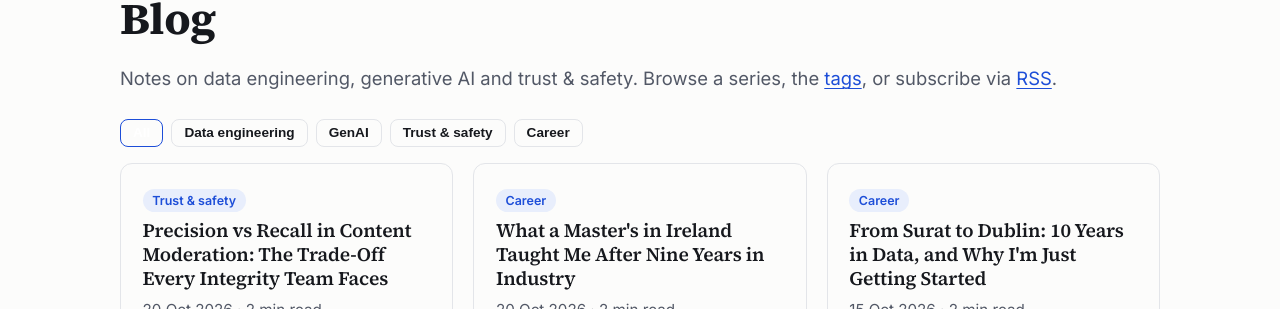
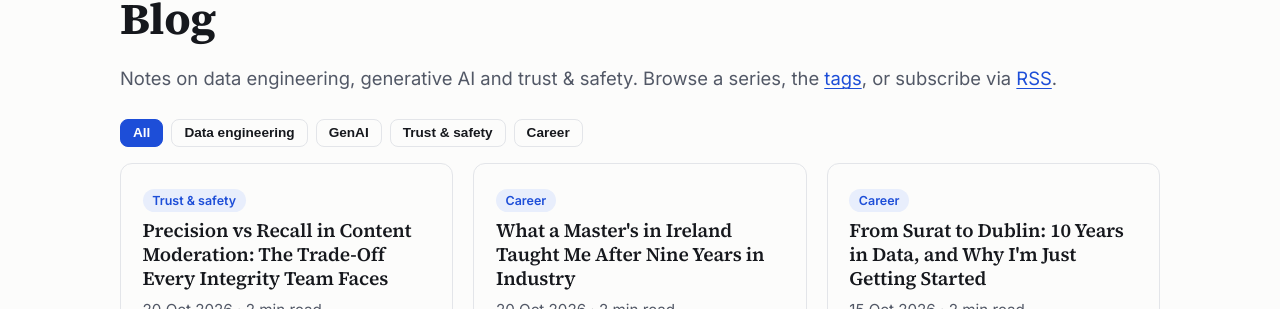
Before and after one commit to malavnaik99/malavnaik99.github.io, a Jekyll site: the page built from blog/index.md, in a window 1280 px wide. Shown: the part 119-428 px from the top of the page. Built offline with Jekyll 4.4.1, drawn with Linux system fonts in a browser that asks for light colours.

Commit message:
Redesign: non-blocking fonts, contents list built at build time (no layout jump), filter button contrast, heading order, HTTPS analytics script; preview serves compressed pages
Co-Authored-By: Claude Opus 5.5 <noreply@anthropic.com>
Claude-Session: https://claude.ai/code/session_01NYfnmhgza8iMHrvY1NMese

```diff
--- a/_layouts/default.html
+++ b/_layouts/default.html
@@ -18,7 +18,9 @@
   <link rel="manifest" href="{{ '/site.webmanifest' | relative_url }}">
   <link rel="preconnect" href="https://fonts.googleapis.com">
   <link rel="preconnect" href="https://fonts.gstatic.com" crossorigin>
-  <link rel="stylesheet" href="https://fonts.googleapis.com/css2?family=Inter:wght@400;500;600&family=Source+Serif+4:opsz,wght@8..60,600;8..60,700&display=swap">
+  {% assign fonts = "https://fonts.googleapis.com/css2?family=Inter:wght@400;500;600&family=Source+Serif+4:opsz,wght@8..60,600;8..60,700&display=swap" %}
+  <link rel="preload" as="style" href="{{ fonts }}" onload="this.onload=null;this.rel='stylesheet'">
+  <noscript><link rel="stylesheet" href="{{ fonts }}"></noscript>
   {% include schema.html %}
   <style>
     :root { color-scheme: light; --bg: #fcfcfb; --surface: #f3f4f6; --text: #16181d; --muted: #525866; --line: #e3e5e9; --accent: #1d4ed8; --accent-soft: #e8eefc; --on-accent: #fff;
@@ -99,7 +101,7 @@
     @media (max-width: 760px) { .hero { grid-template-columns: 1fr; gap: 1.25rem; } .hero img { width: 128px; height: 128px; } }
     .lab { margin-top: 3rem; } .lab h2 { margin-top: 0; font-size: 1.3rem; }
     .filters { display: flex; flex-wrap: wrap; gap: .5rem; margin: 1.5rem 0 .5rem; }
-    .filters [aria-pressed="true"] { background: var(--accent); border-color: var(--accent); color: var(--on-accent); }
+    .filters .btn[aria-pressed="true"] { background: var(--accent); border-color: var(--accent); color: var(--on-accent); }
     .case dl { margin: .4rem 0 .6rem; font-size: .92rem; line-height: 1.55; } .case dt { font-weight: 600; font-size: .78rem; letter-spacing: .06em; text-transform: uppercase; color: var(--muted); margin-top: .6rem; } .case dd { margin: .1rem 0 0; }
     /* posts */
     .lead { font-size: 1.15rem; color: var(--muted); margin: 0 0 .8rem; }
@@ -151,6 +153,6 @@
     </div>
   </footer>
   <script src="{{ '/assets/site.js' | relative_url }}" defer></script>
-  {% if site.goatcounter != "" %}<script data-goatcounter="https://{{ site.goatcounter }}.goatcounter.com/count" async src="//gc.zgo.at/count.js"></script>{% endif %}
+  {% if site.goatcounter != "" %}<script data-goatcounter="https://{{ site.goatcounter }}.goatcounter.com/count" async src="https://gc.zgo.at/count.js"></script>{% endif %}
 </body>
 </html>
--- a/_layouts/post.html
+++ b/_layouts/post.html
@@ -14,7 +14,10 @@ layout: default
       · {{ minutes }} min read · by <a href="{{ '/about/' | relative_url }}">Malav Naik</a></p>
   </header>
   {% if page.tldr %}<aside class="tldr" aria-label="Summary"><p class="eyebrow">TL;DR</p>{{ page.tldr | markdownify }}</aside>{% endif %}
-  <nav id="toc" class="toc" aria-label="Contents" hidden><p class="eyebrow">Contents</p></nav>
+  {% assign h2s = content | split: '<h2 id="' %}{% if h2s.size > 4 %}
+  <nav class="toc" aria-label="Contents"><p class="eyebrow">Contents</p><ol>
+    {% for part in h2s offset: 1 %}{% assign id = part | split: '"' | first %}<li><a href="#{{ id }}">{{ part | split: '</h2>' | first | remove_first: id | remove_first: '">' | strip_html }}</a></li>
+    {% endfor %}</ol></nav>{% endif %}
   <div class="post-body">
     {{ content | replace: '<img ', '<img loading="lazy" decoding="async" ' | replace_first: 'loading="lazy"', 'fetchpriority="high"' }}
   </div>
--- a/_layouts/series.html
+++ b/_layouts/series.html
@@ -7,4 +7,5 @@ wide: true
 <h1>{{ s.name }}</h1>
 <p class="lead">{{ s.description }}</p>
 {% if posts.size == 0 %}<p class="muted">The first post in this series is coming soon. Meanwhile, see <a href="{{ '/blog/' | relative_url }}">all posts</a>.</p>{% endif %}
+<h2 class="sr-only">Posts in this series</h2>
 <ul class="grid">{% for post in posts %}{% include post-card.html post=post %}{% endfor %}</ul>
--- a/assets/site.js
+++ b/assets/site.js
@@ -1,4 +1,4 @@
-// Theme toggle, mobile menu, copy buttons, table of contents, blog filter. Vanilla JS; the site works without it.
+// Theme toggle, mobile menu, copy buttons, blog filter. Vanilla JS; the site works without it.
 (function () {
   var root = document.documentElement;
 
@@ -33,18 +33,6 @@
   var shareCopy = document.querySelector("[data-copy-link]");
   if (shareCopy) shareCopy.replaceWith(Object.assign(copyButton("Copy link", function () { return location.href.split("#")[0]; }), { className: "btn small" }));
 
-  // Table of contents for long posts (4+ sections).
-  var tocSlot = document.getElementById("toc");
-  var heads = document.querySelectorAll(".post-body h2[id]");
-  if (tocSlot && heads.length >= 4) {
-    var list = document.createElement("ol");
-    heads.forEach(function (h) {
-      var li = document.createElement("li"), a = document.createElement("a");
-      a.href = "#" + h.id; a.textContent = h.textContent; li.appendChild(a); list.appendChild(li);
-    });
-    tocSlot.appendChild(list); tocSlot.hidden = false;
-  }
-
   // Blog index: filter by series.
   var filters = document.querySelectorAll("[data-filter]");
   filters.forEach(function (btn) {
--- a/blog/index.md
+++ b/blog/index.md
@@ -15,4 +15,5 @@ description: Posts by Malav Naik on data engineering, generative AI, trust & saf
 <noscript><p class="small">Series: {% for s in site.data.series %}<a href="{{ '/blog/series/' | append: s.id | append: '/' | relative_url }}">{{ s.name }}</a>{% unless forloop.last %} · {% endunless %}{% endfor %}</p></noscript>
 
 {% if site.posts.size == 0 %}<p class="muted">First posts coming soon.</p>{% endif %}
+<h2 class="sr-only">All posts</h2>
 <ul class="grid">{% for post in site.posts %}{% include post-card.html post=post %}{% endfor %}</ul>
```
Also changed, not shown: projects/index.md (+1 -0 lines), .github/workflows/preview.yml.
